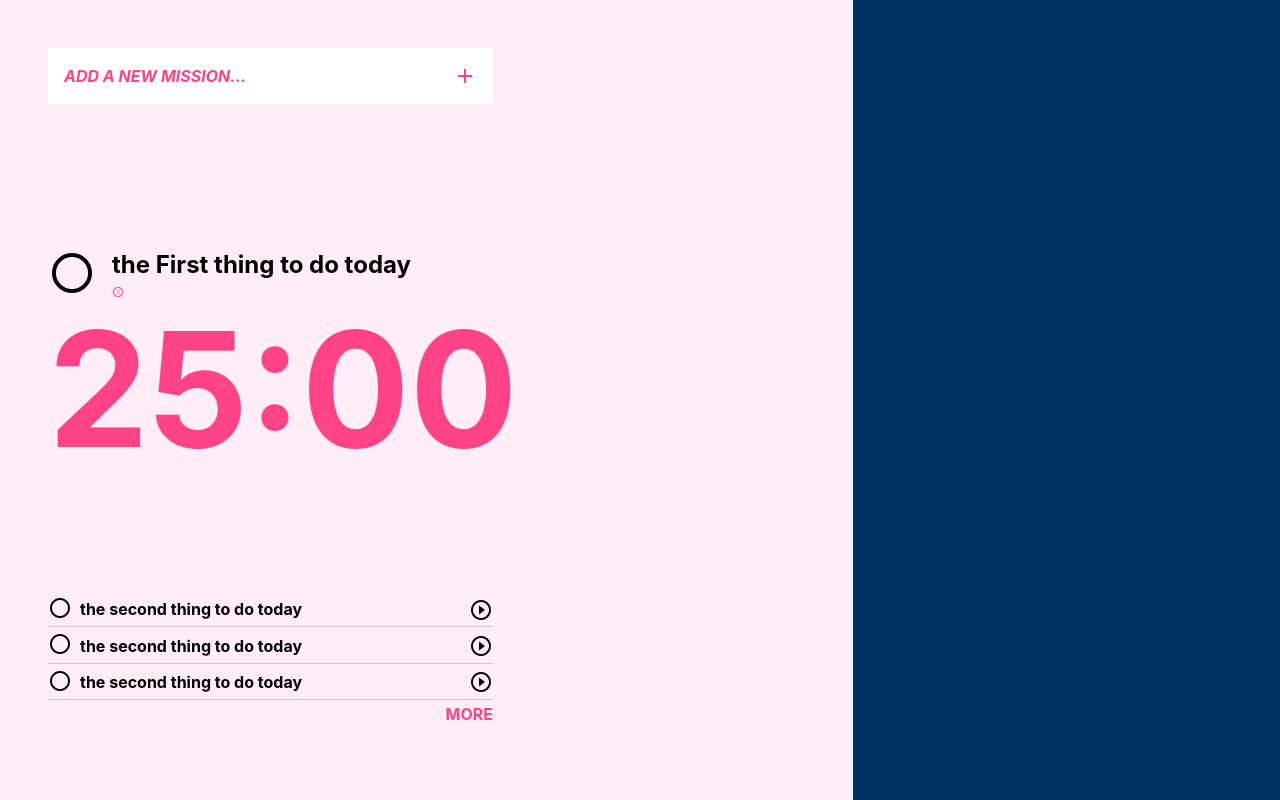
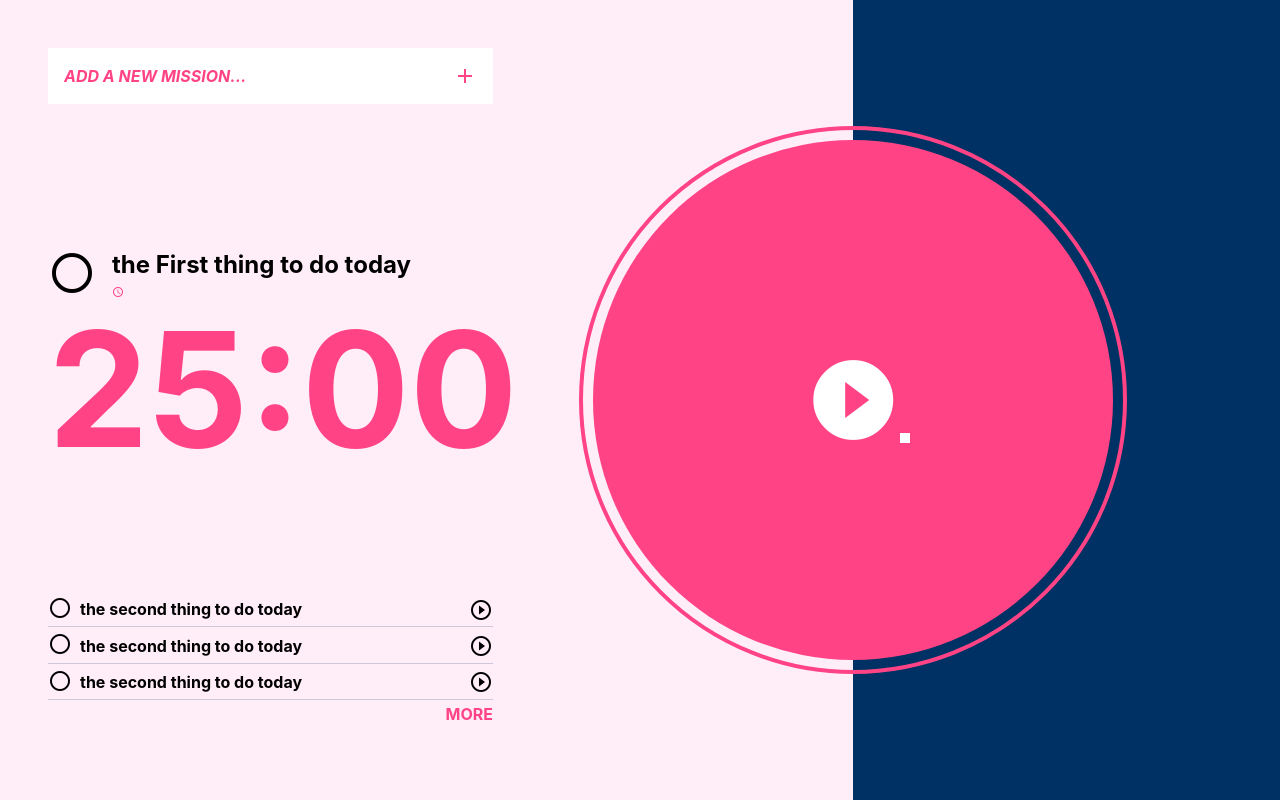
Before and after one commit to silverfantacy/F2E_2019_w1-pomodoro, a React (Create React App) app: page / in a window 1280 px wide. Built offline with nearby package versions, Linux system fonts and the light colour scheme.

Commit message:
計時器樣式

```diff
--- a/src/App.js
+++ b/src/App.js
@@ -2,6 +2,7 @@ import React from 'react';
 import InputBox from './components/InputBox'
 import CheckBox from './components/CheckBox'
 import TodoItem from './components/TodoItem'
+import Timer from './components/Timer'
 
 function App() {
   return (
@@ -30,6 +31,9 @@ function App() {
             <div>MORE</div>
           </ul>
         </main>
+        <div className="control-area">
+          <Timer />
+        </div>
       </div>
       <div className="block block-right"></div>
     </div>
--- a/src/assets/scss/_layout.scss
+++ b/src/assets/scss/_layout.scss
@@ -21,11 +21,13 @@ code {
   width: 100vw;
   height: 100vh;
   $sider-width: calc(100% / 3);
+  overflow: hidden;
 
   .block {
     width: 100%;
     height: 100%;
     padding: 3rem;
+    position: relative;
 
     &-left {
       background-color: $primary-light;
--- /dev/null
+++ b/src/assets/scss/_timer.scss
@@ -0,0 +1,59 @@
+.control-area {
+  position: absolute;
+  right: 0;
+  top: 50%;
+  display: flex;
+  justify-content: center;
+  transform: translate(50%, -50%);
+  z-index: 100;
+}
+
+.timer {
+  &_main {
+    display: block;
+    background-color: $primary;
+    border-radius: 50%;
+    width: 520px;
+    height: 520px;
+
+    &::before {
+      content: '';
+      display: block;
+      position: absolute;
+      top: 50%;
+      left: 50%;
+      transform: translate(-50%, -50%);
+      width: 540px;
+      height: 540px;
+      border: 4px solid $primary;
+      border-radius: 50%;
+    }
+  }
+
+  &—btn {
+    display: block;
+    position: absolute;
+    top: 50%;
+    left: 50%;
+    transform: translate(-50%, -50%);
+    width: 96px;
+    height: 96px;
+    z-index: 150;
+    color: white;
+    cursor: pointer;
+    overflow: hidden;
+  }
+
+  &-btn_stop {
+    display: block;
+    position: absolute;
+    top: calc(50% + 48px);
+    left: 60%;
+    transform: translate(-50%, calc(-50% - 10px));
+    width: 10px;
+    height: 10px;
+    z-index: 150;
+    background-color: white;
+    cursor: pointer;
+  }
+}
--- a/src/assets/scss/_variables.scss
+++ b/src/assets/scss/_variables.scss
@@ -24,3 +24,6 @@ $dark: #003164 !default;
 .material-icons.md-48 {
   font-size: 48px;
 }
+.material-icons.md-96 {
+  font-size: 96px;
+}
--- a/src/assets/scss/main.scss
+++ b/src/assets/scss/main.scss
@@ -3,3 +3,4 @@
 @import 'layout';
 @import 'checkbox';
 @import 'todoItem';
+@import 'timer';
--- a/src/components/CheckBox.js
+++ b/src/components/CheckBox.js
@@ -4,6 +4,7 @@ class CheckBox extends Component {
   constructor(props) {
     super(props);
     console.log(props);
+    this.setState({ completed: !this.props.completed })
     this.state = {
       completed: false,
     }
--- /dev/null
+++ b/src/components/Timer.js
@@ -0,0 +1,19 @@
+import React, { Component } from 'react';
+
+class Timer extends Component {
+  render(h) {
+    return (
+      <div className="timer">
+        <div className="timer_main">
+          <canvas id="timer—dashboard"></canvas>
+          <div className="timer—btn">
+            <i className="material-icons md-96">play_circle_filled_white</i>
+          </div>
+          <div className="timer-btn_stop"></div>
+        </div>
+      </div>
+    )
+  }
+}
+
+export default Timer;
--- a/src/components/TodoItem.js
+++ b/src/components/TodoItem.js
@@ -12,7 +12,7 @@ class TodoItem extends Component {
   render() {
     return (
       <div className="todoItem">
-        <CheckBox completed="false"/>
+        <CheckBox completed={this.state.completed}/>
         <div className="todoItem_title">{this.props.title}</div>
         <i className="material-icons">play_circle_outline</i>
       </div>
```
